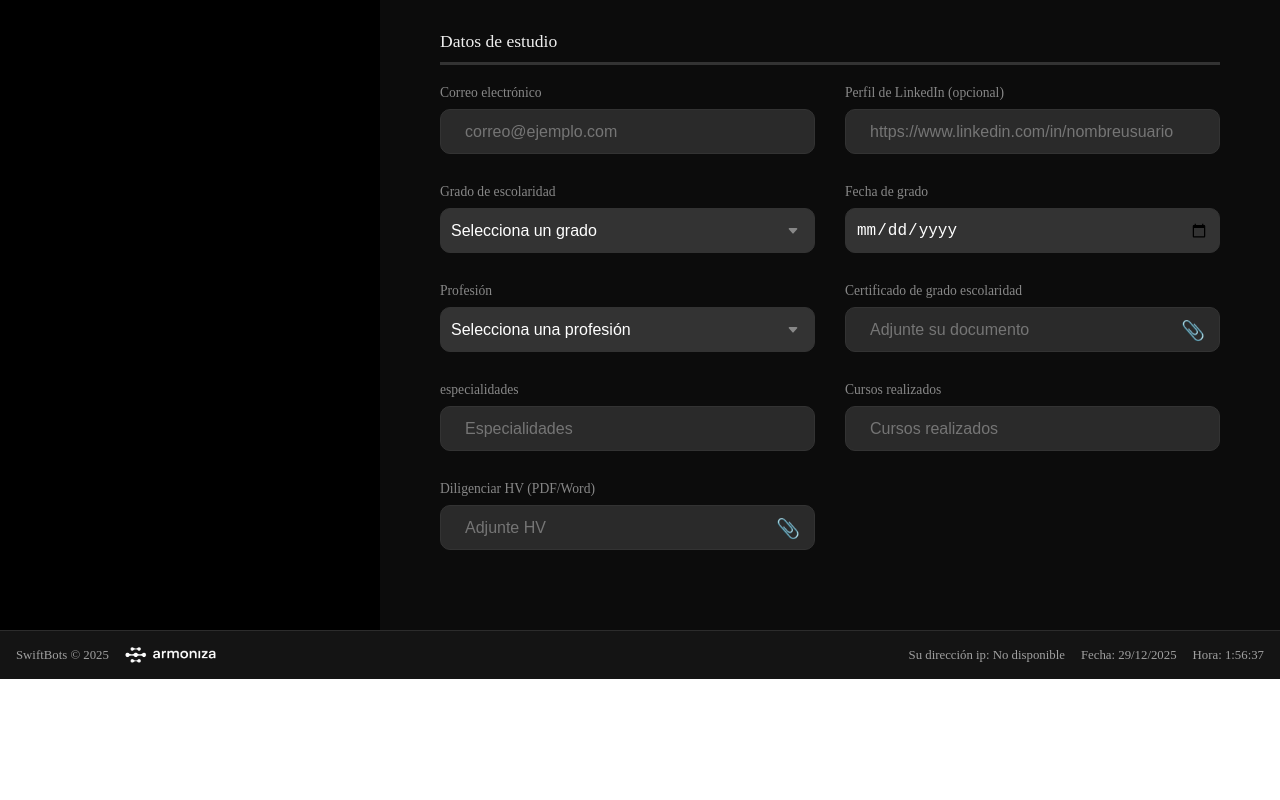
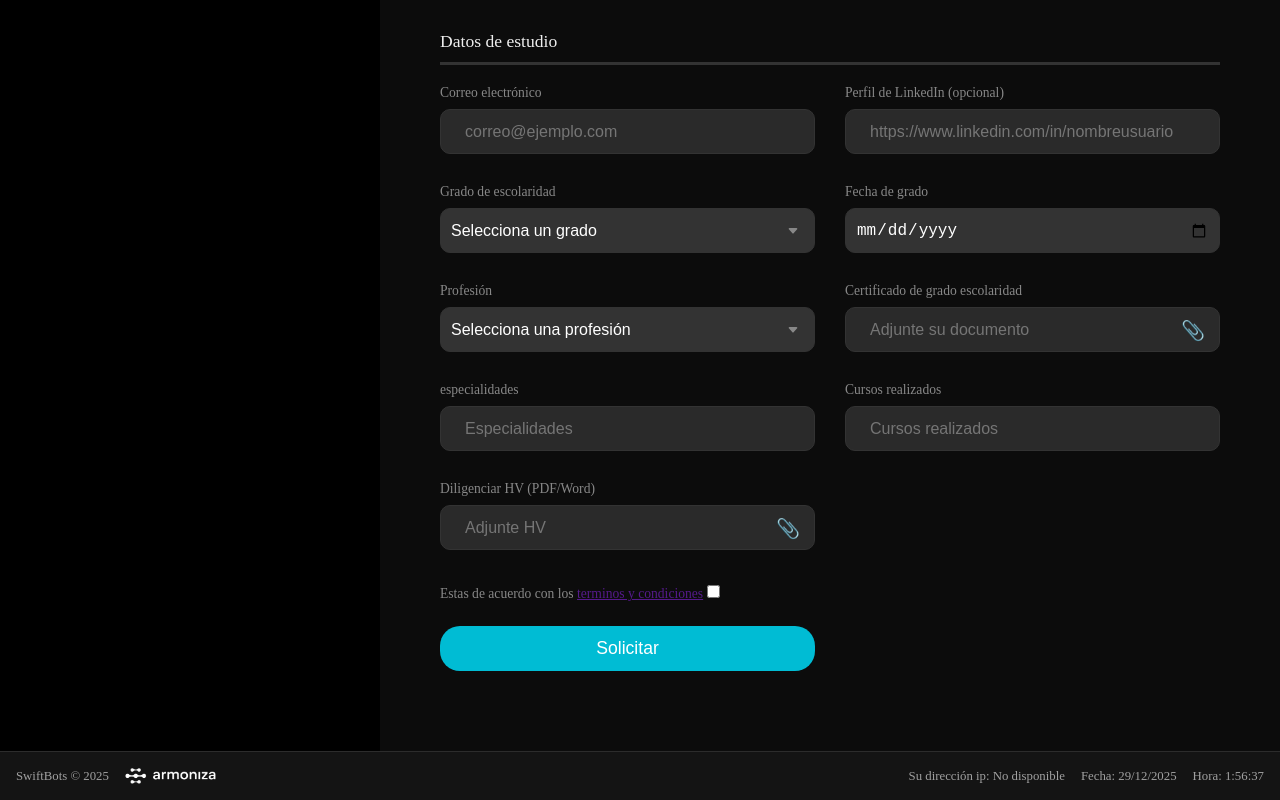
Before and after one commit to CarlosFmanjarresmunoz/armoniza, a React (Vite) app in the folder armoniza/: page /registro in a window 1280 px wide. Shown: the part 1680-2480 px from the top of the page. Before the commit the page ends 2359 px from the top, so only its background shows below. Built offline with nearby package versions, Linux system fonts and the light colour scheme; no server answers.

Commit message:
se realizaron todos los campos de registro

```diff
--- a/armoniza/src/pages/Registros/Registro.css
+++ b/armoniza/src/pages/Registros/Registro.css
@@ -169,3 +169,24 @@ select.custom-control {
   font-weight: 300;
   color: #eee;
 }
+
+.terminos-condicones {
+
+  color: #fff;
+  margin-top: 2rem;
+  align-items: center;
+
+}
+
+.btn-solicitar {
+  width: 100%;
+  height: 45px;
+  padding: 10px 15px;
+  margin-top: 1rem;
+  background-color: #00bcd4;
+  color: white;
+  border: none;
+  border-radius: 20px;
+  font-size: 1.1rem;
+  cursor: pointer;
+}
--- a/armoniza/src/pages/Registros/Registro.jsx
+++ b/armoniza/src/pages/Registros/Registro.jsx
@@ -2,6 +2,7 @@ import React, { useRef, useState } from "react";
 import "./Registro.css";
 import Footer from "../../components/footers/footer";
 import logo from "../../assets/LOGO_3.png";
+import { Link } from "react-router-dom";
 
 function Registro() {
   const fileInputDoc = useRef(null);
@@ -371,6 +372,7 @@ function Registro() {
                     />
                   </div>
 
+
                 </div>
 
                 {/* SELECT ESTRATO SOCIOECONOMICO */}
@@ -567,10 +569,21 @@ function Registro() {
                         hidden
                       />
                     </div>
+                    <label className="terminos-condicones">Estas de acuerdo con los <a href="">terminos y condiciones</a>
+                    <input type="checkbox" />
+                    </label>
+
+                    <Link to="/">
+                      <button type="button" className="btn-solicitar">
+                        Solicitar</button>
+                    </Link>
+
                   </div>
+
                 </div>
+              </div>
 
-              </div>
+
             </div>
           </form>
         </main>
```
Also changed, not shown: armoniza/src/components/terminos/terminos.jsx (added).
